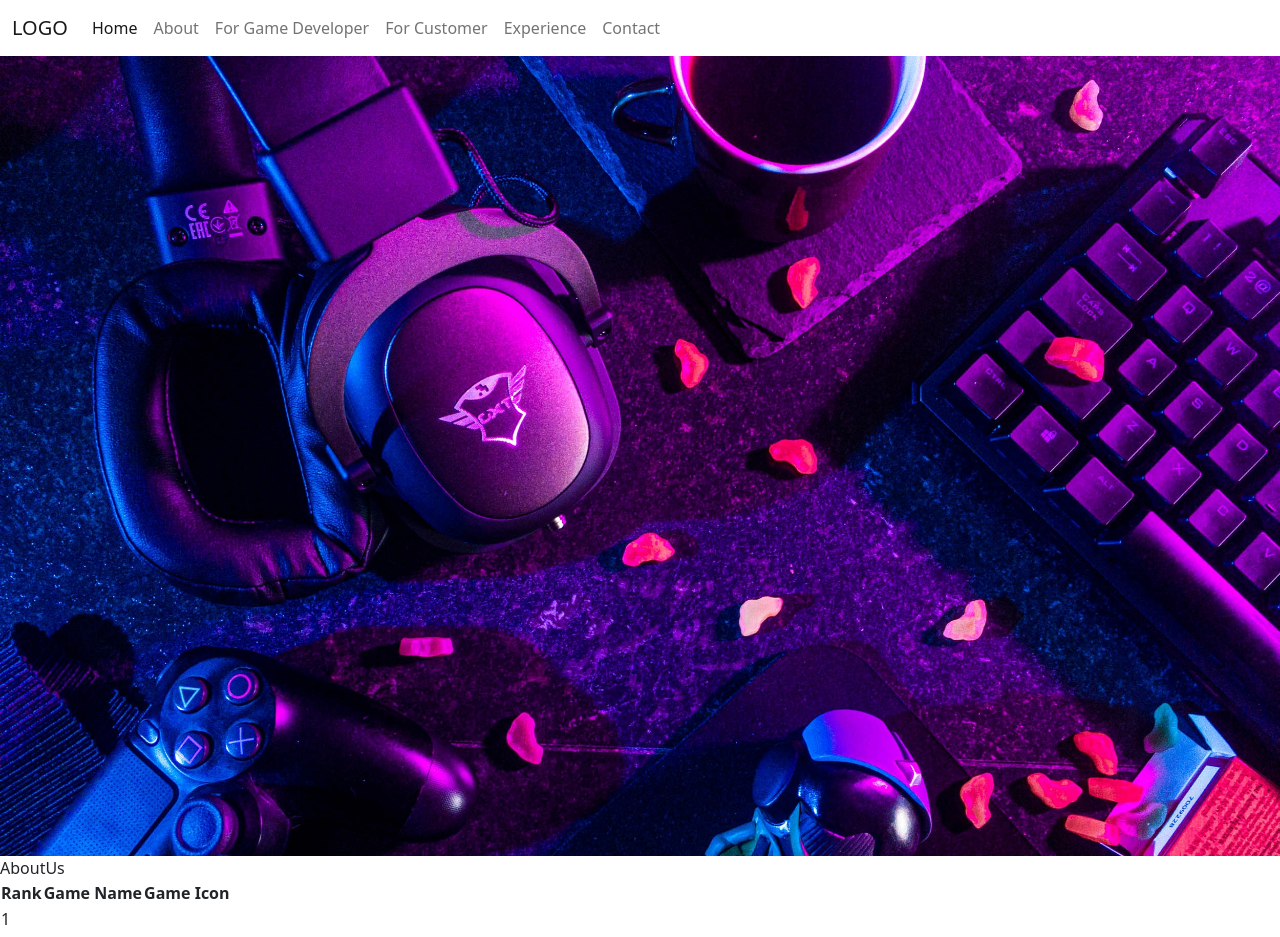
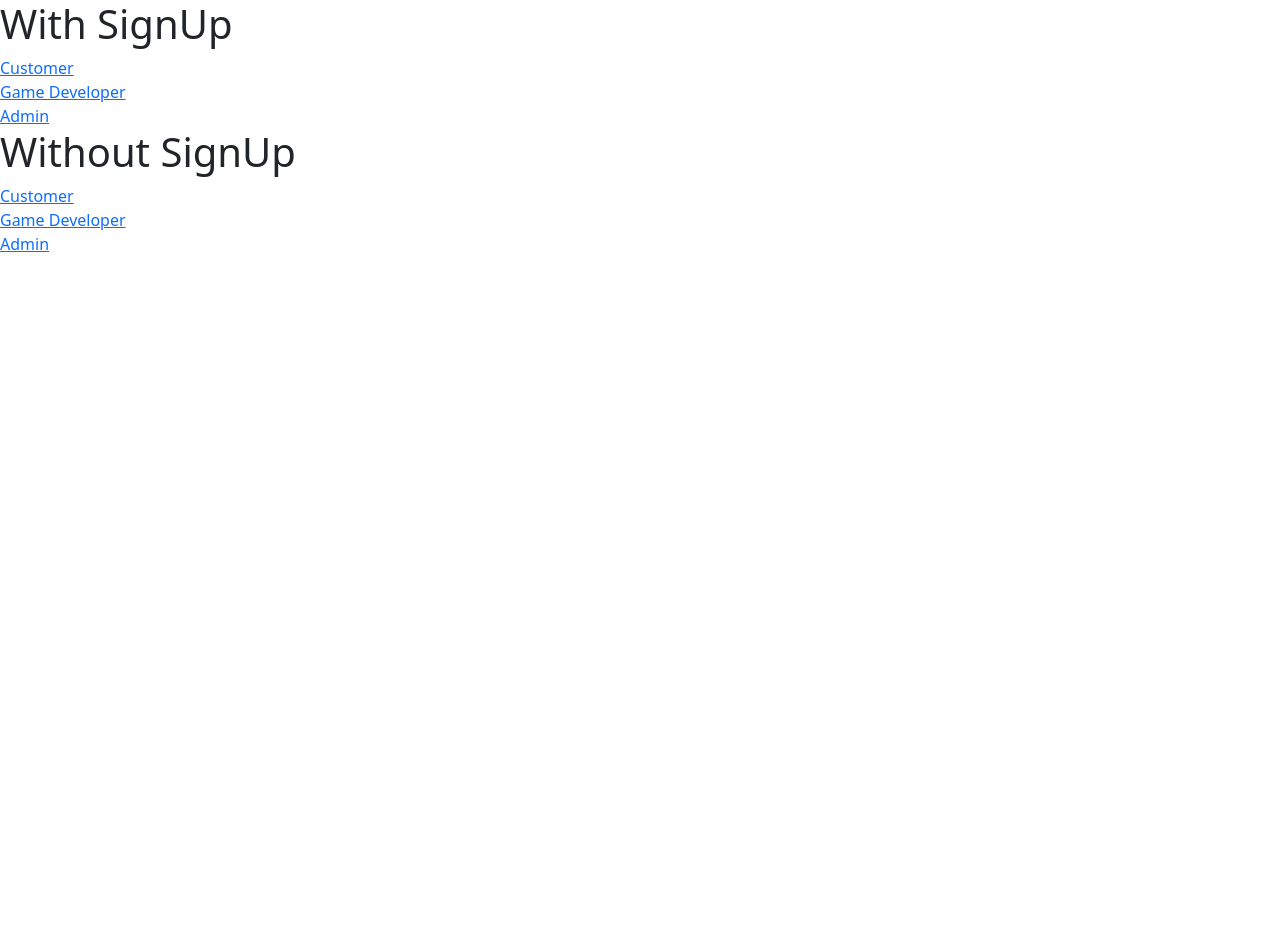
Before and after one commit to Akalanka-00/Remote-Coders--AdPlayer, a React (Create React App) app in the folder client/: page / in a window 1280 px wide. Shown: the top 937 px of the page. After the commit the page ends 800 px from the top, so only its background shows below. Built offline with nearby package versions, Linux system fonts and the light colour scheme.

Commit message:
testNavigator

```diff
--- /dev/null
+++ b/client/src/Components/TestNavigator/TestNavigator.jsx
@@ -0,0 +1,39 @@
+import React from 'react'
+
+const TestNavigator = () => {
+  return (
+    <div className="test">
+        <h1>With SignUp</h1>
+        <div className="row">
+            <a href='/customerSignUp' className='customerSignUp'>
+                Customer
+            </a>
+
+            <a href='/developerSignUp' className='developerSignUp'>
+                Game Developer
+            </a>
+
+            <a href='/adminSignUp' className='adminSignUp'>
+                Admin
+            </a>
+        </div>
+
+        <h1>Without SignUp</h1>
+        <div className="row">
+            <a href='/customerSignUp' className='customerSignUp'>
+                Customer
+            </a>
+
+            <a href='/developerSignUp' className='developerSignUp'>
+                Game Developer
+            </a>
+
+            <a href='/adminSignUp' className='adminSignUp'>
+                Admin
+            </a>
+        </div>
+    </div>
+  )
+}
+
+export default TestNavigator
--- a/client/src/Pages/HomePage/HomePage.jsx
+++ b/client/src/Pages/HomePage/HomePage.jsx
@@ -1,22 +1,18 @@
 import React from 'react'
-import NavBar from '../../Components/NavBar/NavBar'
+/*import NavBar from '../../Components/NavBar/NavBar'
 import Header from '../../Components/Header/Header'
 import About from '../../Components/About Us/AboutUs'
 import Developer from '../../Components/Game Developer/GameDeveloper'
 import Customer from '../../Components/Customer/Customer'
 import Experience from '../../Components/Experience/Experience'
-import Contact from '../../Components/Contact/Contact'
+import Contact from '../../Components/Contact/Contact'*/
+
+import TestNavigator from '../../Components/TestNavigator/TestNavigator'
 
 const HomePage = () => {
   return (
     <div>
-      <NavBar/>
-      <Header/>
-      <About/>
-      <Developer/>
-      <Customer/>
-      <Experience/>
-      <Contact/>
+     <TestNavigator/>
     </div>
   )
 }
```
Also changed, not shown: client/src/Components/TestNavigator/TestNavigator.css (added).
